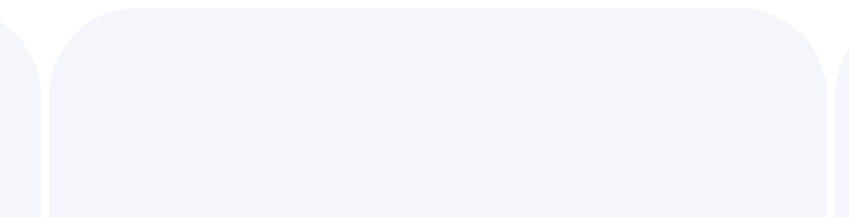
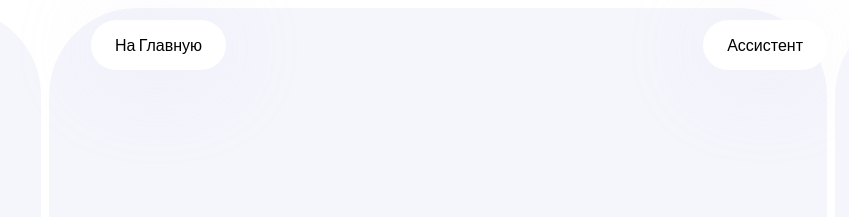
Before and after one commit to dreamsoundx/diploma, a plain HTML site: page index.html in a window 1280 px wide. Shown: the top 217 px of the page, 147-996 px from the left. Drawn offline with Linux system fonts and the light colour scheme.

Commit message:
feat: start center section

```diff
--- a/css/style.scss
+++ b/css/style.scss
@@ -182,12 +182,48 @@ main {
   flex: 1 1 auto;
   padding: 0px 4px;
 }
+
 .content-center {
   min-height: 100%;
   background-color: #f5f5fc;
-  // height: 100vh;
+
   border-radius: 88px;
+  padding: 29px 0px 0px 42px;
+
+  // .content-center__items
+
+  &__items {
+    display: flex;
+    justify-content: space-between;
+  }
+
+  // .content-center__item
+
+  &__item {
+  }
 }
+
+.item-content-center {
+}
+.item-content-button {
+  padding: 15px 24px 15px 24px;
+  border-radius: 64px;
+  font-weight: 500;
+  font-size: 16px;
+  color: #000;
+  box-shadow: 0 4px 100px 0 rgba(218, 220, 245, 0.3);
+  background: #fff;
+  // .item-content-button_menu
+
+  &_menu {
+  }
+
+  // .item-content-button_gpt
+
+  &_gpt {
+  }
+}
+
 .right {
   flex: 0 1 23.428%;
   padding: 0px 4px;
--- a/index.html
+++ b/index.html
@@ -108,7 +108,28 @@
           </div>
         </section>
         <section class="center">
-          <div class="content-center"></div>
+          <div class="content-center">
+            <div class="content-center__items">
+              <div class="content-center__item">
+                <div class="item-content-center">
+                  <a
+                    class="item-content-button item-content-button_menu"
+                    href="#"
+                    >На Главную</a
+                  >
+                </div>
+              </div>
+              <div class="content-center__item">
+                <div class="item-content-center">
+                  <a
+                    class="item-content-button item-content-button_gpt"
+                    href="#"
+                    >Ассистент
+                  </a>
+                </div>
+              </div>
+            </div>
+          </div>
         </section>
         <section class="right">
           <div class="content-right"></div>
```
Also changed, not shown: css/style.css.
